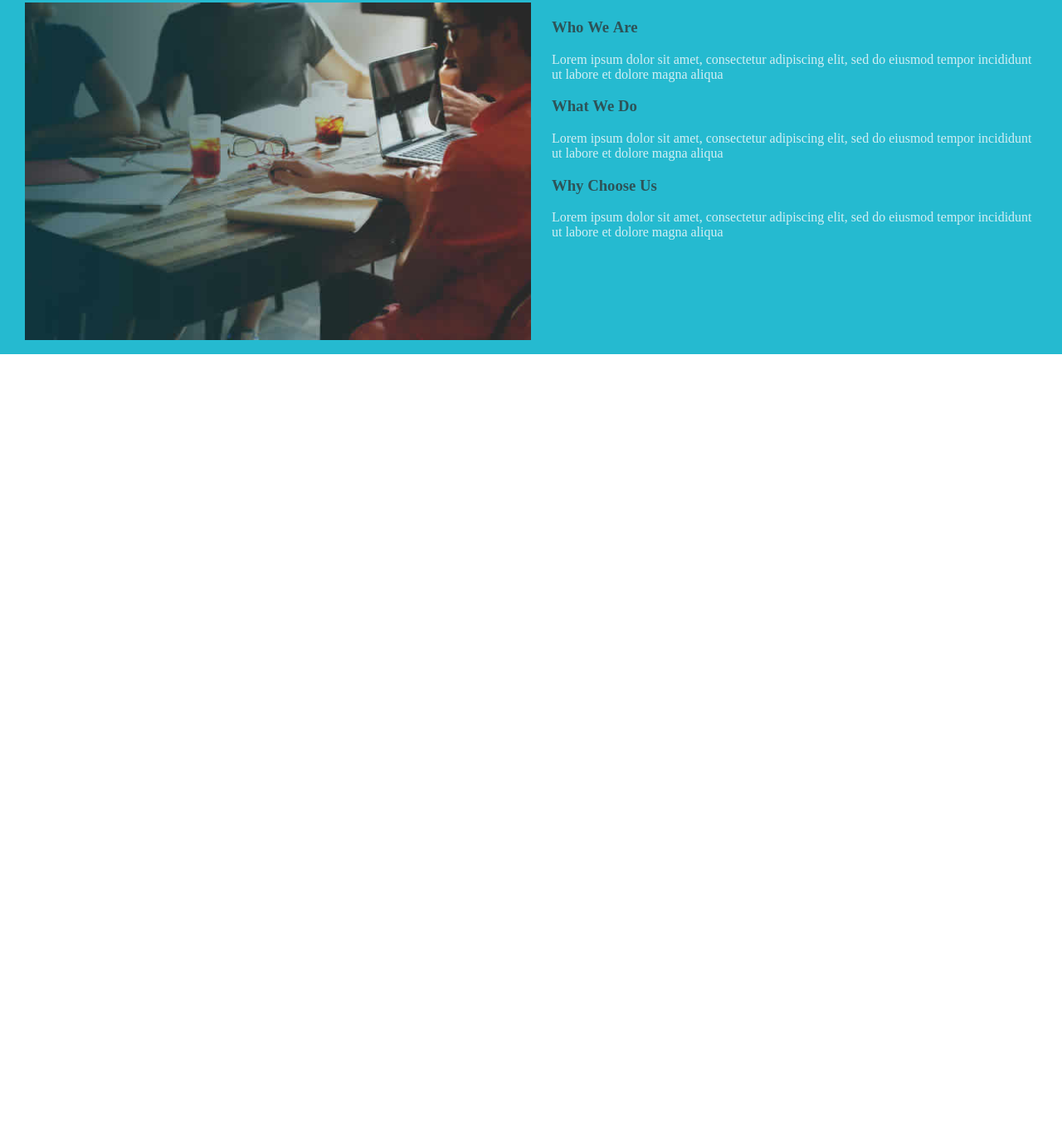
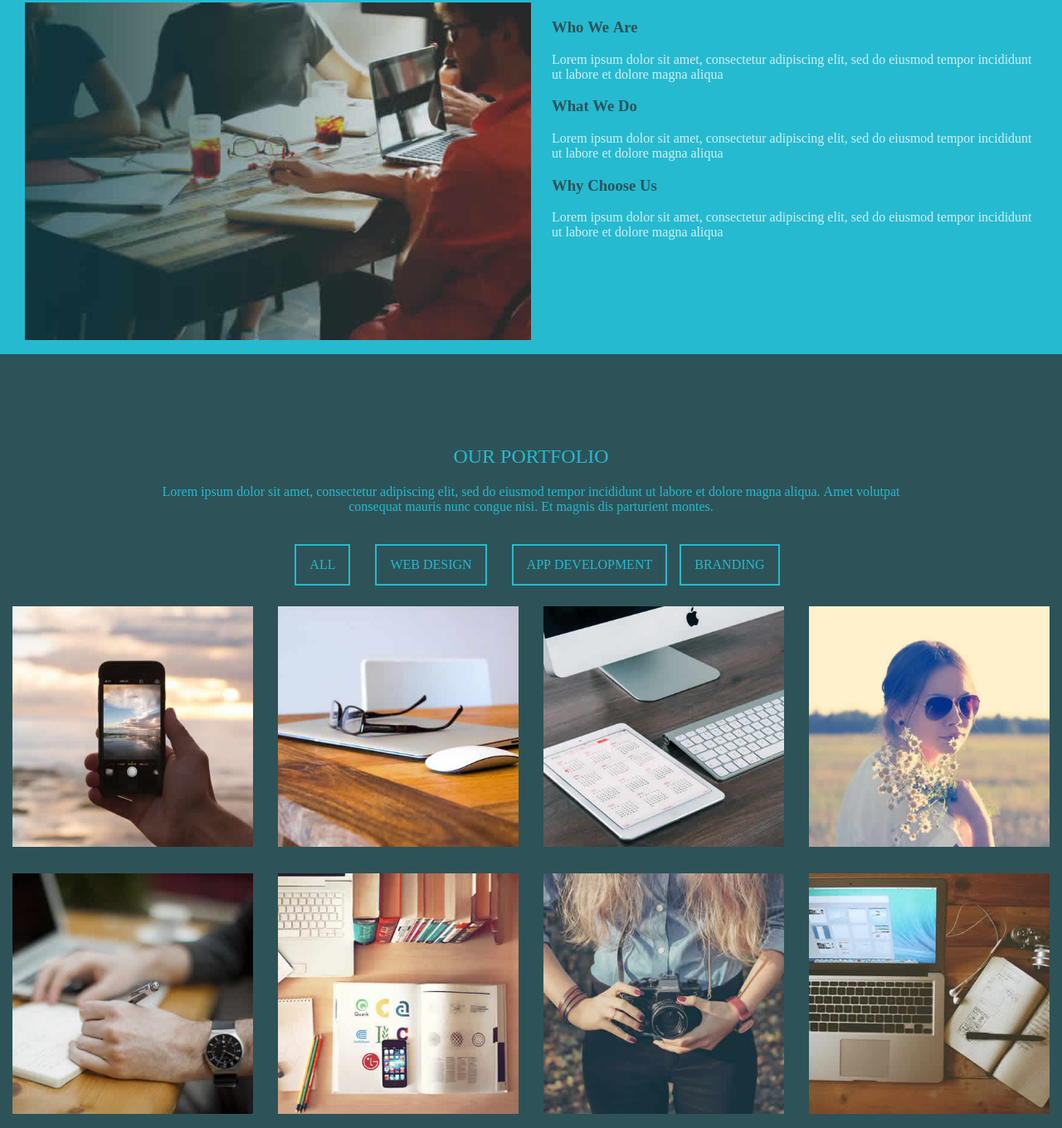
Before and after one commit to ViraVavilova/StudiaWebSite, a plain HTML site: page index.html in a window 1280 px wide. Shown: the part 1316-2676 px from the top of the page at 83% size. Before the commit the page ends 1743 px from the top, so only its background shows below. Drawn offline with Linux system fonts and the light colour scheme.

Commit message:
Forth Section

```diff
--- a/css/style.css
+++ b/css/style.css
@@ -37,6 +37,7 @@ body{
 }
 .title h2{
 	text-transform: uppercase;
+	font-weight: 400;
 }
 .main-top{
 	display: flex;
@@ -162,6 +163,7 @@ body{
 	padding: 0 25px;
 	box-sizing: border-box;
 	width: 100%;
+	padding-bottom: 10px;
 }
 .text h3{
 	text-transform: capitalize;
@@ -170,6 +172,40 @@ body{
 .text p{
 	box-sizing: border-box;
 	margin: 0;
+}
+.filter ul{
+	list-style-type: none;
+	margin: 0 auto;
+	padding: 0;
+	width: 50%;
+	display: block;
+}
+.filter ul li a{
+	display: block;
+	text-transform: uppercase;
+	text-align: center;
+	text-decoration: none;
+	padding: 14px 16px;
+	color: #25bad0;
+	float: none;
+	border: 2px solid #25bad0;
+}
+.filter ul li a:active{
+	background-color: #25bad0;
+	color: #2d5358;
+}
+.pictures{
+	margin-top: 10px;
+}
+.pict{
+	width: 100%;
+	max-width: 400px;
+	box-sizing: border-box;
+	padding: 15px;
+	margin: 0 auto;
+}
+.pictures img{
+	width: 100%;
 }
 @media screen and (min-width: 769px){/*BIG*/
 	.title{
@@ -186,14 +222,14 @@ body{
 	.menu{
 		display: block;
 	}
-	ul{
+	.menu ul{
 		margin: 0;
 		list-style-type: none;
 	}
-	li {
+	.menu ul li {
 		float: left;
 	}
-	li a{
+	.menu ul li a{
 		display: block;
 		padding: 0px 15px;
 		text-decoration: none;
@@ -201,7 +237,7 @@ body{
 		font-size: 10.5pt;
 		line-height: 6.5em;
 	}
-	li a:hover {
+	.menu ul li a:hover {
 	    color: #bde0e6;
 	}
 	.background-image{
@@ -211,7 +247,7 @@ body{
 		display: none;
 	}
 	.main-title{
-	top: 40%;
+		top: 40%;
 	}
 	.web-design,
 	.app-development,
@@ -223,14 +259,37 @@ body{
 		overflow:hidden;
 	}
 	.image{
-	width: 50%;
-	padding: 0 0 15px 30px;
-	float: left;
+		width: 50%;
+		padding: 0 0 15px 30px;
+		float: left;
 	}
 	.text{
 		padding: 0 auto 0 25px;
 		float: left;
 		width: 50%;
+	}
+	.filter ul{
+		overflow: hidden;
+		width: 100%;
+		margin: 0 auto;
+		display: flex;
+		justify-content: center;
+	}
+	.filter ul li{
+		float: left;
+		padding: 0 15px;
+	}
+	.filter ul li:last-child{
+		padding: 0;
+	}
+	.pictures{
+		clear: both;
+		box-sizing: border-box;
+		overflow: hidden;
+	}
+	.pict{
+		width: 25%;
+		float: left;
 	}
 @media screen and (max-width: 319px){/*SMALLEST*/
 	.container{
--- a/index.html
+++ b/index.html
@@ -92,6 +92,31 @@
 				</div>
 			</div>
 		</div>
+		<div class="section-forth-portfolio">
+			<div class="title">
+				<h2>Our portfolio</h2>
+				<p>Lorem ipsum dolor sit amet, consectetur adipiscing elit, sed do eiusmod tempor incididunt ut labore et dolore magna aliqua. Amet volutpat consequat mauris nunc congue nisi. Et magnis dis parturient montes.
+				</p>
+			</div>
+			<div class="filter">
+				<ul>
+					<li><a href ="#">All</a></li>
+					<li><a href ="#">Web design</a></li>
+					<li><a href ="#">App development</a></li>
+					<li><a href ="#">Branding</a></li>
+				</ul>
+			</div>
+			<div class="pictures">
+				<div class="pict"><img src="images/portfolio/01-small.jpg"alt="Portfolio by Studia"></div>
+				<div class="pict"><img src="images/portfolio/02-small.jpg"alt="Portfolio by Studia"></div>
+				<div class="pict"><img src="images/portfolio/03-small.jpg"alt="Portfolio by Studia"></div>
+				<div class="pict"><img src="images/portfolio/04-small.jpg"alt="Portfolio by Studia"></div>
+				<div class="pict"><img src="images/portfolio/05-small.jpg"alt="Portfolio by Studia"></div>
+				<div class="pict"><img src="images/portfolio/06-small.jpg"alt="Portfolio by Studia"></div>
+				<div class="pict"><img src="images/portfolio/07-small.jpg"alt="Portfolio by Studia"></div>
+				<div class="pict"><img src="images/portfolio/08-small.jpg"alt="Portfolio by Studia"></div>
+			</div>
+		</div>
 	</div>
 </body>
 </html>
```
Also changed, not shown: images/portfolio/01-large.jpg (added), images/portfolio/01-small.jpg (added), images/portfolio/02-large.jpg (added), images/portfolio/02-small.jpg (added), images/portfolio/03-large.jpg (added), images/portfolio/03-small.jpg (added), images/portfolio/04-large.jpg (added), images/portfolio/04-small.jpg (added), images/portfolio/05-large.jpg (added), images/portfolio/05-small.jpg (added), images/portfolio/06-large.jpg (added), images/portfolio/06-small.jpg (added), images/portfolio/07-large.jpg (added), images/portfolio/07-small.jpg (added), 2 more files.
